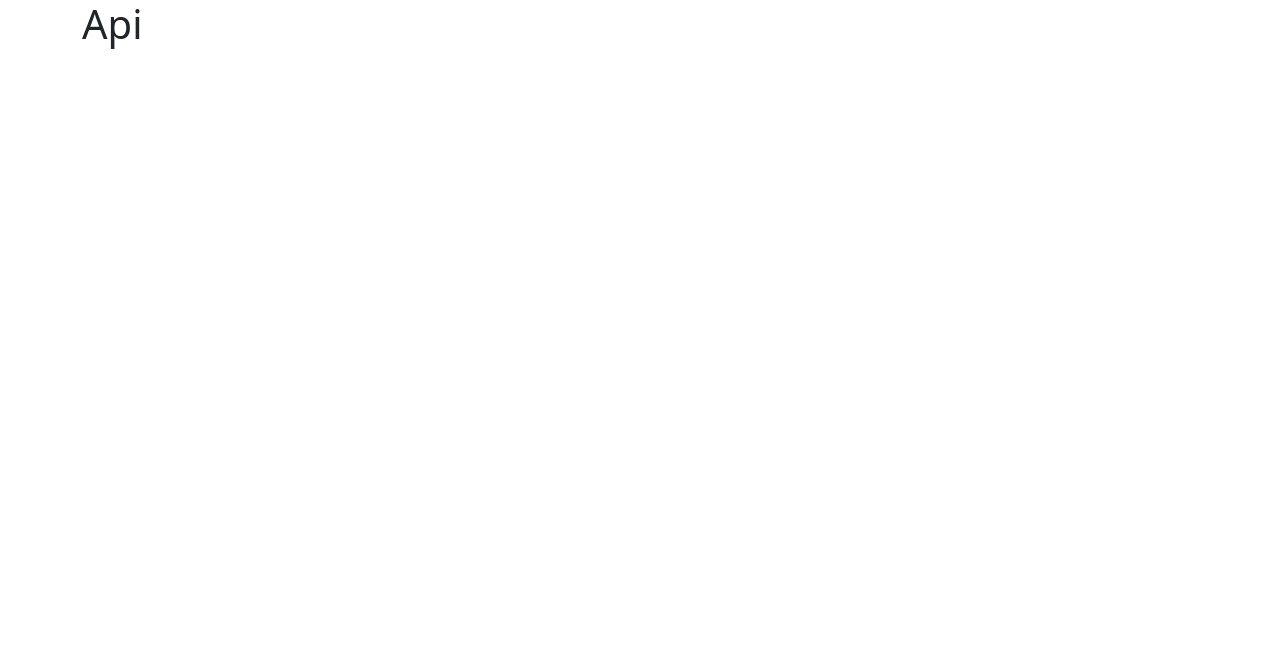
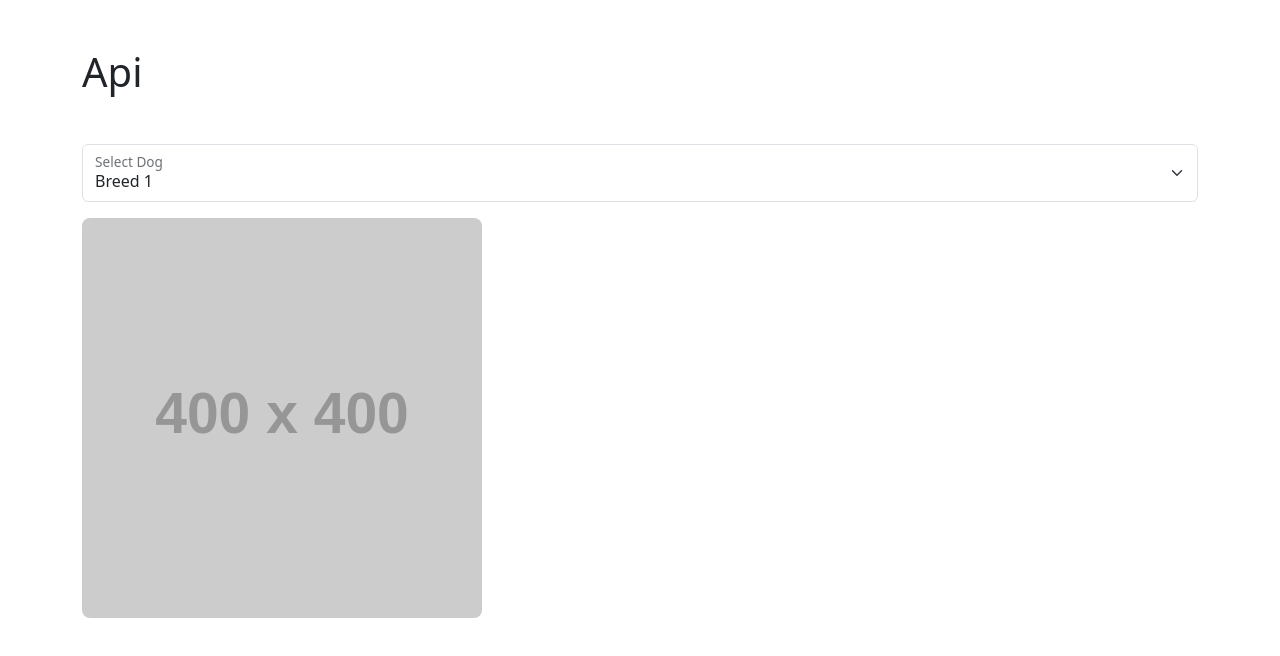
Before and after one commit to Yash9028/Pembroke, a website built with Vite: page index.html in a window 1280 px wide. Built offline with nearby package versions, Linux system fonts and the light colour scheme; placeholder pictures from the web are drawn by us.

Commit message:
ui complete

```diff
--- a/index.html
+++ b/index.html
@@ -14,12 +14,28 @@
     />
   </head>
   <body>
-    <h1 class="container">Api</h1>
+    <main class="container">
+      <h1 class="my-5">Api</h1>
+      <!-- select -->
+      <div class="form-floating mb-3">
+        <select class="form-select" aria-label="Default select example">
+          <option selected>Breed 1</option>
+          <option value="1">Breed 2</option>
+          <option value="2">Breed 3</option>
+        </select>
+        <label for="floatingSelect">Select Dog</label>
+      </div>
+
+      <!-- image -->
+      <img src="https://placehold.co/400" alt="" class="img-fluid rounded-3" />
+    </main>
+    <!-- bootstrap link for (linking) -->
     <script
       src="https://cdn.jsdelivr.net/npm/bootstrap@5.3.3/dist/js/bootstrap.bundle.min.js"
       integrity="sha384-YvpcrYf0tY3lHB60NNkmXc5s9fDVZLESaAA55NDzOxhy9GkcIdslK1eN7N6jIeHz"
       crossorigin="anonymous"
     ></script>
+
     <script type="module" src="src/main.js"></script>
   </body>
 </html>
```
